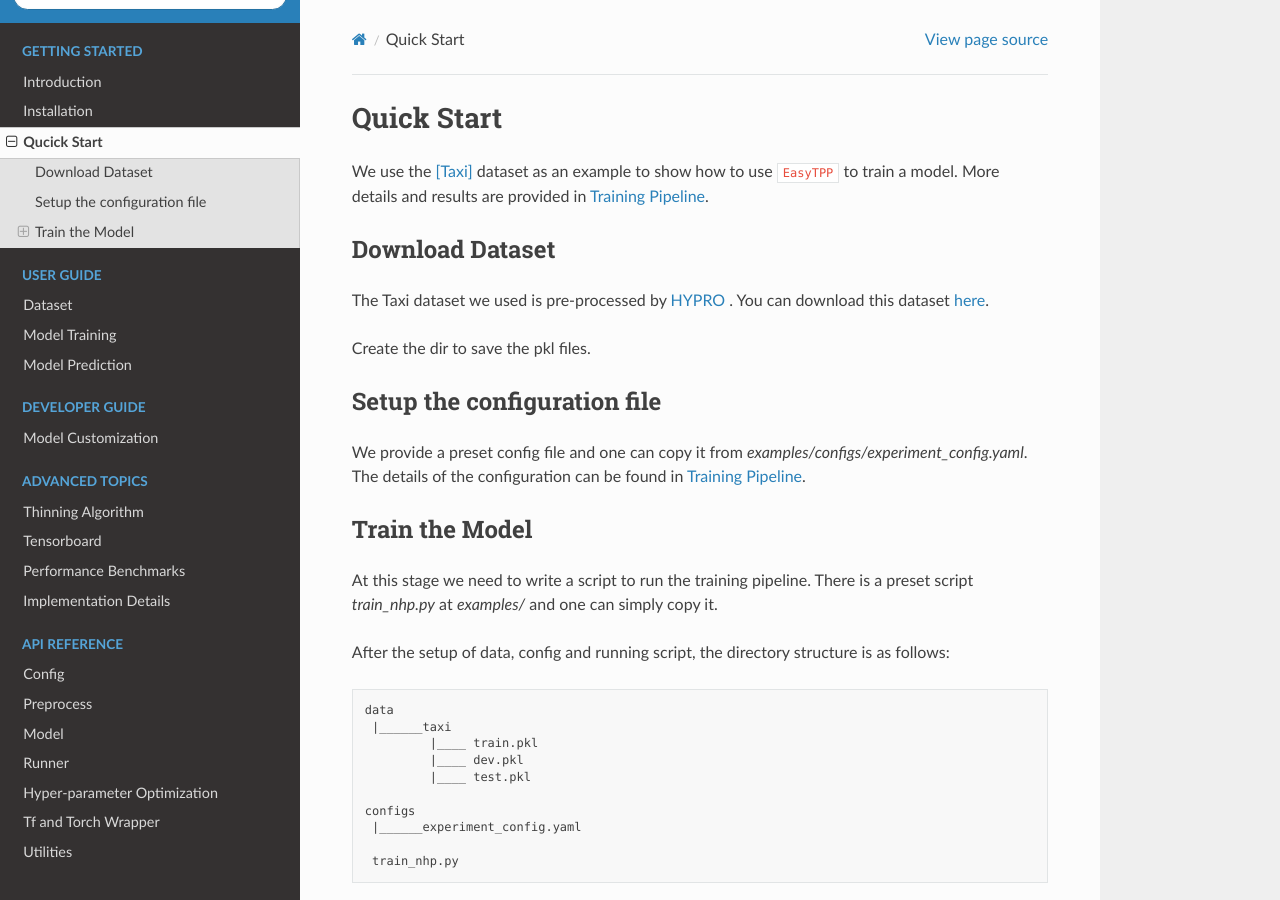
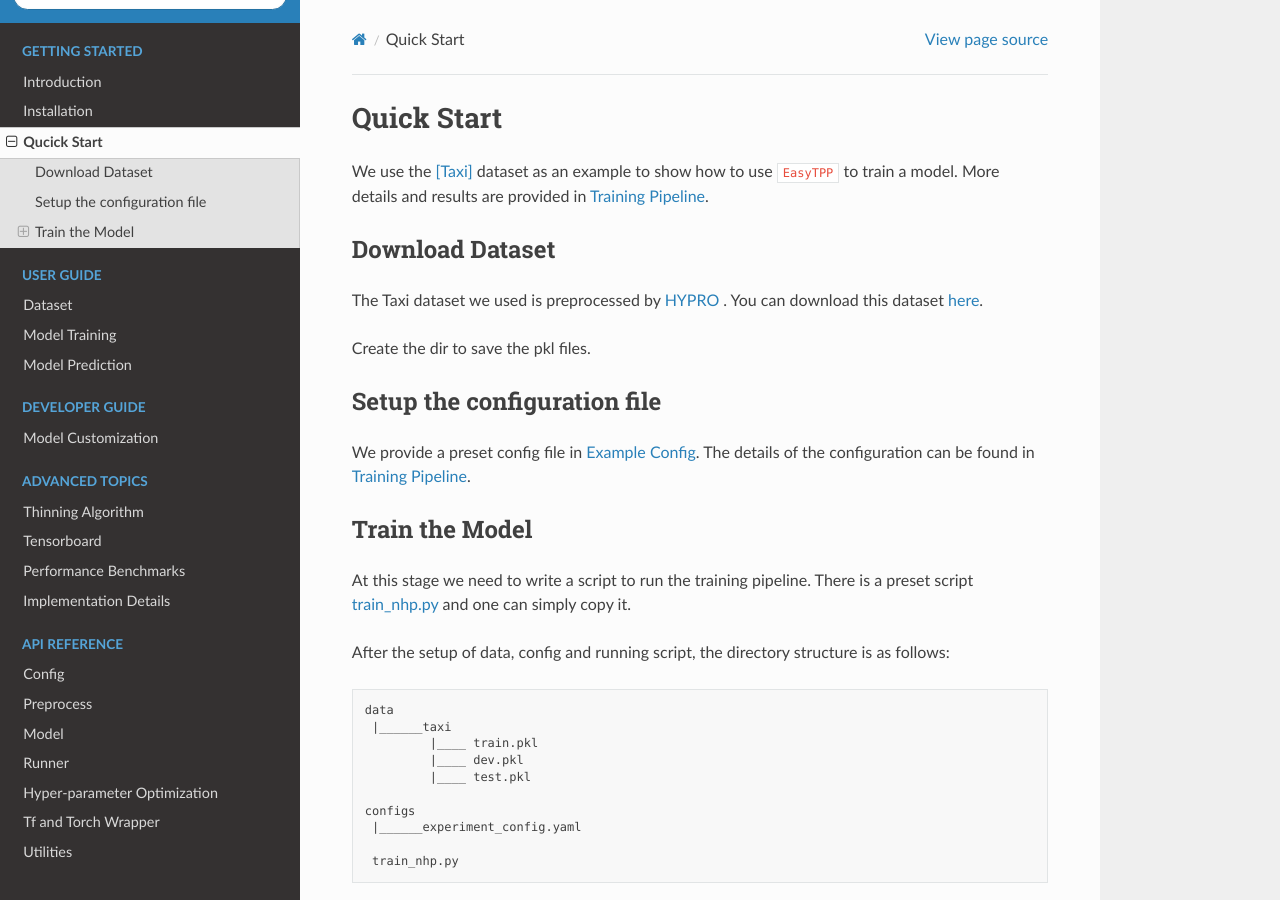
Before and after one commit to ant-research/EasyTemporalPointProcess, a Sphinx documentation site: the page built from docs/source/get_started/quick_start.rst, in a window 1280 px wide and 900 px high. Built offline with Sphinx 7.4.7 and the Read the Docs theme 2.0.0, drawn with Linux system fonts in a browser that asks for light colours.

Commit message:
update docs

```diff
--- a/docs/source/get_started/install.rst
+++ b/docs/source/get_started/install.rst
@@ -55,6 +55,6 @@ Setup from the source：
 
 .. code-block:: bash
 
-    git clone https://github.com/ant-research/EasyTPP.git
+    git clone https://github.com/ant-research/EasyTemporalPointProcess.git
     cd EasyTPP
     python setup.py install
--- a/docs/source/get_started/quick_start.rst
+++ b/docs/source/get_started/quick_start.rst
@@ -9,7 +9,7 @@ We use the [Taxi]_ dataset as an example to show how to use ``EasyTPP`` to train
 Download Dataset
 ===================
 
-The Taxi dataset we used is pre-processed by `HYPRO <https://github.com/iLampard/hypro_tpp>`_ . You can download this dataset `here <https://drive.google.com/drive/folders/1vNX2gFuGfhoh-vngoebaQlj2-ZIZMiBo>`_.
+The Taxi dataset we used is preprocessed by `HYPRO <https://github.com/iLampard/hypro_tpp>`_ . You can download this dataset `here <https://drive.google.com/drive/folders/1vNX2gFuGfhoh-vngoebaQlj2-ZIZMiBo>`_.
 
 
 Create the dir to save the pkl files.
@@ -18,13 +18,13 @@ Create the dir to save the pkl files.
 Setup the configuration file
 ==============================
 
-We provide a preset config file and one can copy it from `examples/configs/experiment_config.yaml`. The details of the configuration can be found in `Training Pipeline <../user_guide/run_train_pipeline.html>`_.
+We provide a preset config file in `Example Config <https://github.com/ant-research/EasyTemporalPointProcess/blob/main/examples/configs/experiment_config.yaml>`_. The details of the configuration can be found in `Training Pipeline <../user_guide/run_train_pipeline.html>`_.
 
 
 Train the Model
 =========================
 
-At this stage we need to write a script to run the training pipeline. There is a preset script `train_nhp.py` at `examples/` and one can simply copy it.
+At this stage we need to write a script to run the training pipeline. There is a preset script `train_nhp.py <https://github.com/ant-research/EasyTemporalPointProcess/blob/main/examples/train_nhp.py>`_ and one can simply copy it.
 
 After the setup of data, config and running script, the directory structure is as follows:
 
--- a/docs/source/user_guide/dataset.rst
+++ b/docs/source/user_guide/dataset.rst
@@ -59,7 +59,7 @@ After padding, we perform the masking for the event sequences and generate three
 2. `attention_mask`: it indicates the masks used in the attention calculation (one event can only attend to its past events).
 3. `type_mask`: it uses one-hot vector to represent the event type. The padded event is a zero vector.
 
-Finally, each batch contains six elements: time_seqs, time_delta_seqs, event_seq, batch_non_pad_mask, attention_mask, type_mask. The implementation of padding mechanism can be found at [event_toknizer.py](../../easy_tpp/preprocess/event_tokenizer.py).
+Finally, each batch contains six elements: time_seqs, time_delta_seqs, event_seq, batch_non_pad_mask, attention_mask, type_mask. The implementation of padding mechanism can be found at `event_tokenizer <https://github.com/ant-research/EasyTemporalPointProcess/blob/main/easy_tpp/preprocess/event_tokenizer.py>`_.
 
 
 
```
Also changed, not shown: other parts of docs/source/user_guide/dataset.rst (+1 -1 lines).
